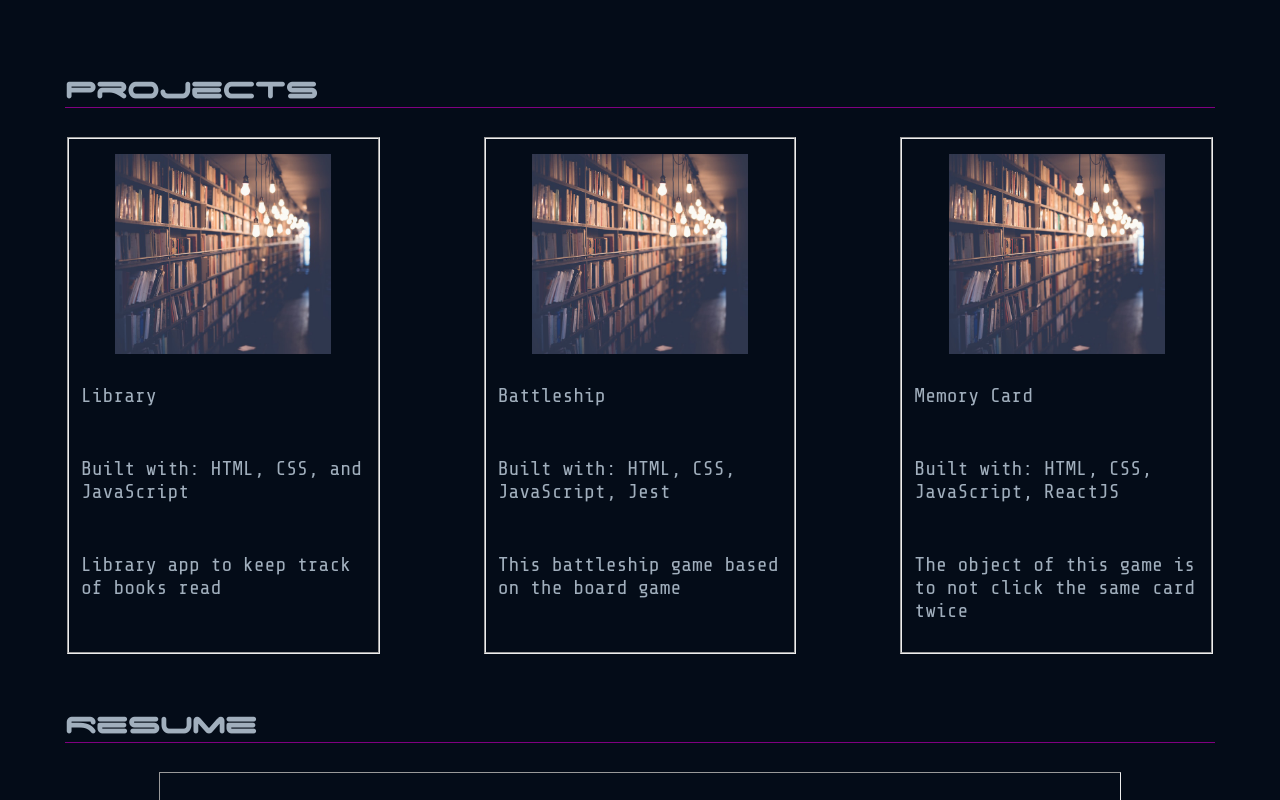
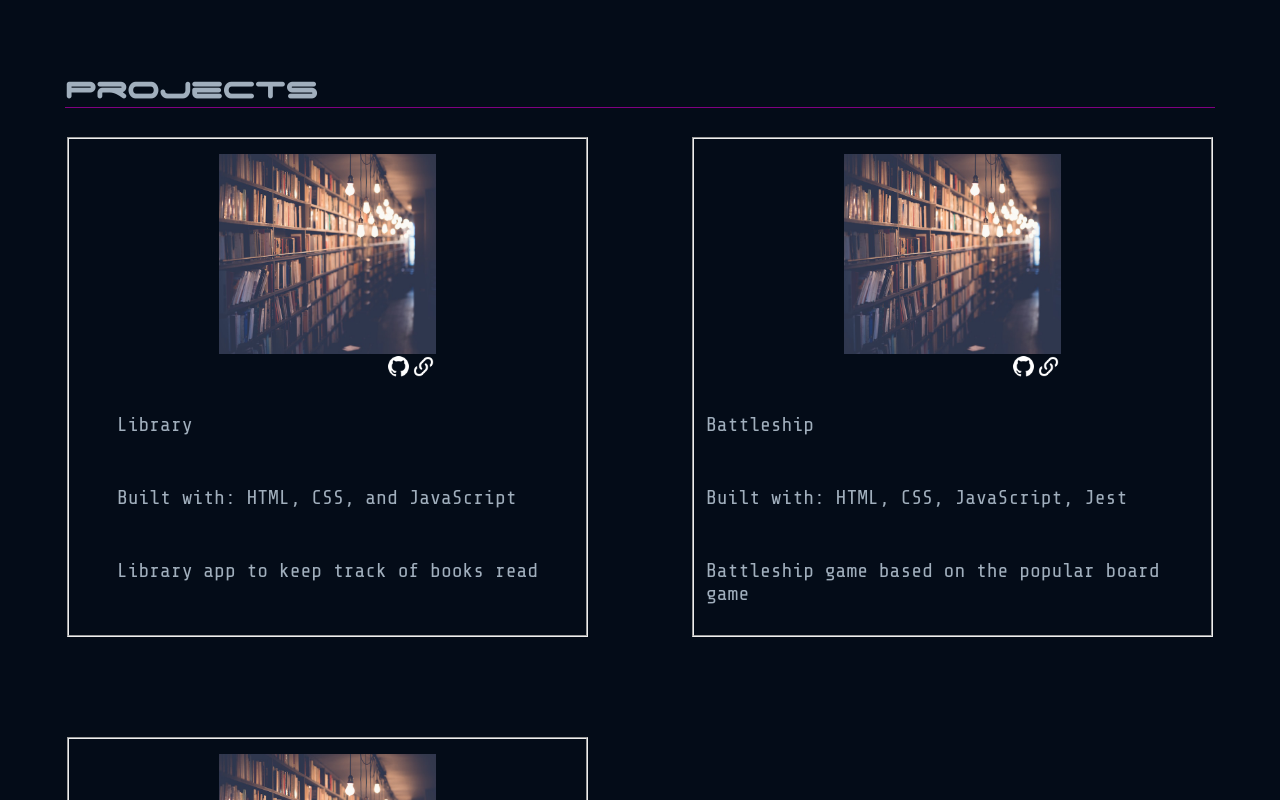
Before and after one commit to justinrkinsman/PersonalPortfolio, a React (Create React App) app in the folder personal-portfolio/: page / in a window 1280 px wide. Shown: the part 2040-2840 px from the top of the page. Built offline with nearby package versions, Linux system fonts and the light colour scheme.

Commit message:
Add live preview and repo links to project card

```diff
--- a/personal-portfolio/src/components/ProjectCard.css
+++ b/personal-portfolio/src/components/ProjectCard.css
@@ -16,3 +16,19 @@
     flex-direction: column;
     gap: 10px;
 }
+
+.repositoryLink {
+    height: 25px;
+    width: auto;
+}
+
+.previewLink {
+    height: 25px;
+    width: auto;
+}
+
+.imageAndLinks {
+    display: flex;
+    flex-direction: column;
+    align-items: flex-end;
+}
--- a/personal-portfolio/src/components/ProjectCard.js
+++ b/personal-portfolio/src/components/ProjectCard.js
@@ -1,10 +1,18 @@
 import './ProjectCard.css'
+import GitHubIcon from '../images/github.jpg'
+import LinkIcon from '../images/link.jpg'
 
 export const ProjectCard = (props) => {
 
     return(
         <fieldset className='projectCard'>
-            <img className='projectScreenshot' src={props.source} alt={props.alt}></img>
+            <div className="imageAndLinks">
+                <img className='projectScreenshot' src={props.source} alt={props.alt}></img>
+                <div className='projectLinks'>
+                    <img src={GitHubIcon} alt='Link to GitHub Repository' className='repositoryLink'></img>
+                    <img src={LinkIcon} alt='Link to live preview of project' className='previewLink'></img>
+                </div>
+            </div>
             <div className="projectCardTextContent">
                 <p className='projectCardFont'>{props.title}</p>
                 <p className='projectCardFont'>Built with: {props.languages}</p>
--- a/personal-portfolio/src/components/Projects.css
+++ b/personal-portfolio/src/components/Projects.css
@@ -1,6 +1,6 @@
 .projectGrid {
     display: grid;
-    grid-template-columns: 1fr 1fr 1fr;
+    grid-template-columns: 1fr 1fr;
     gap: 100px;
 }
 
--- a/personal-portfolio/src/components/Projects.js
+++ b/personal-portfolio/src/components/Projects.js
@@ -30,7 +30,7 @@ const LIBRARY = {
 const BATTLESHIP = {
     title: 'Battleship',
     languages: 'HTML, CSS, JavaScript, Jest',
-    description: 'This battleship game based on the board game'
+    description: 'Battleship game based on the popular board game'
 }
 
 const MEMORY = {
```
Also changed, not shown: personal-portfolio/src/images/github.jpg (added), personal-portfolio/src/images/link.jpg (added).
